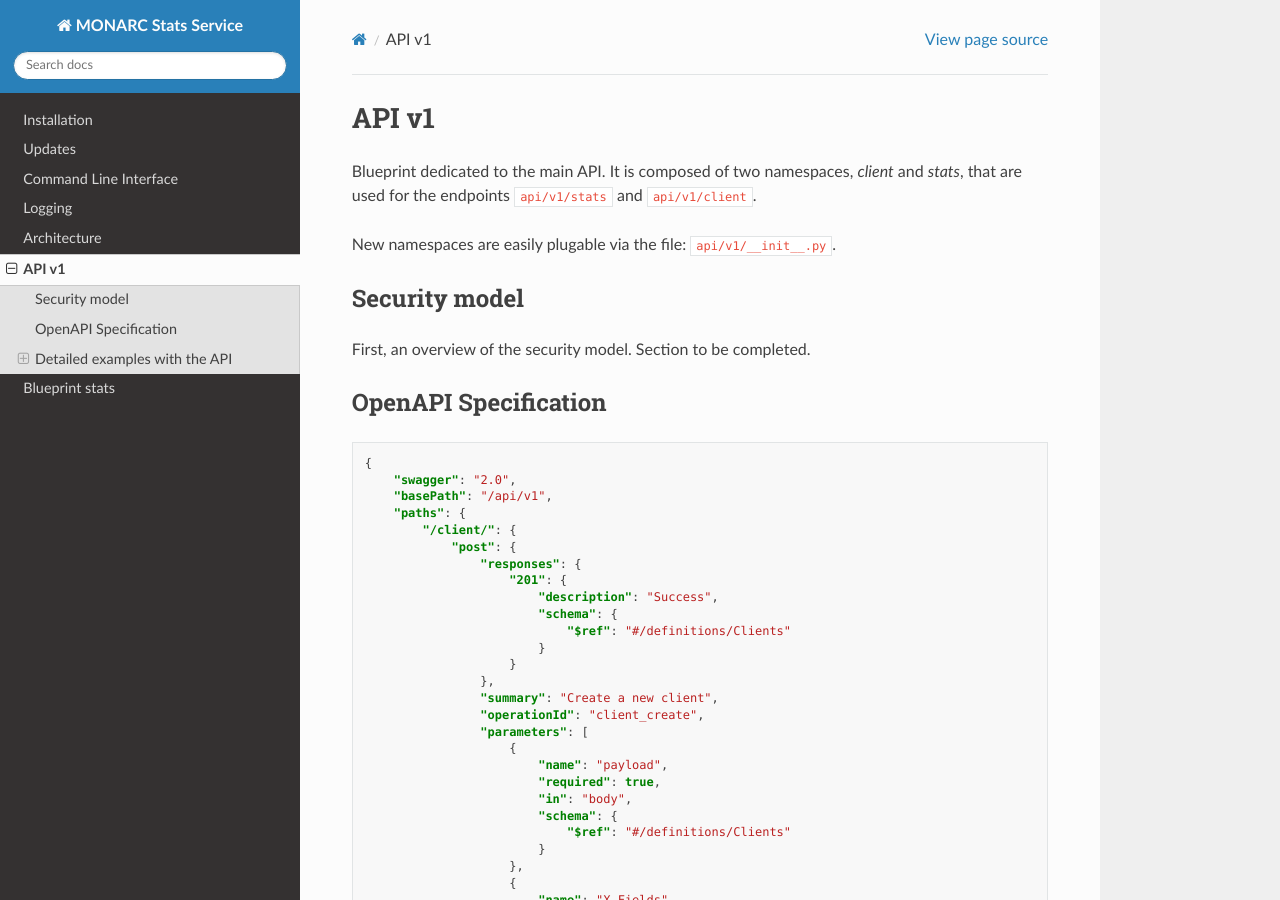
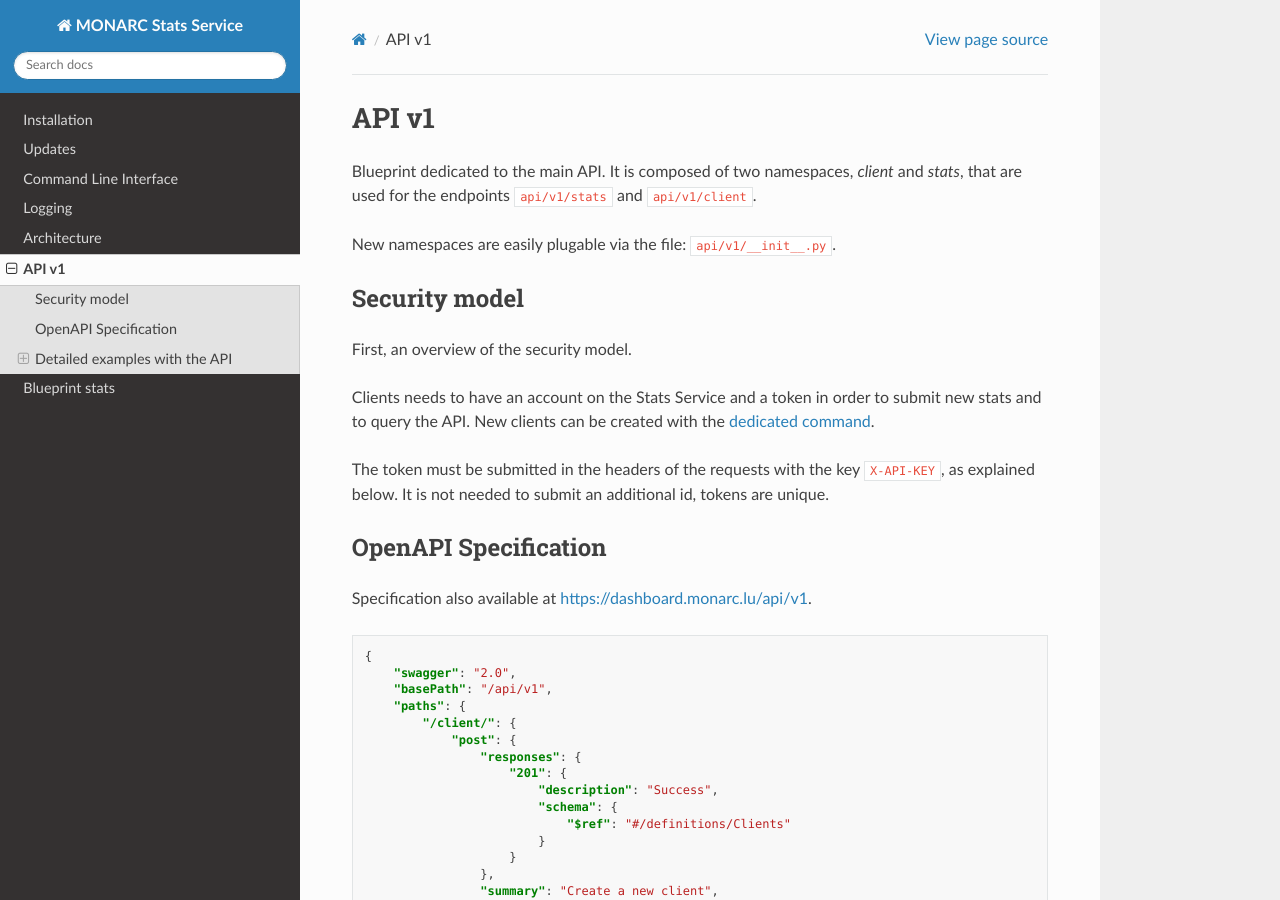
Before and after one commit to monarc-project/stats-service, a Sphinx documentation site: the page built from docs/api-v1.rst, in a window 1280 px wide and 900 px high. Built offline with Sphinx 7.4.7 and the Read the Docs theme 2.0.0, drawn with Linux system fonts in a browser that asks for light colours.

Commit message:
chg: [documentation] Added details about the security model.

```diff
--- a/docs/api-v1.rst
+++ b/docs/api-v1.rst
@@ -10,12 +10,22 @@
 Security model
 --------------
 
-First, an overview of the security model. Section to be completed.
+First, an overview of the security model.
+
+Clients needs to have an account on the Stats Service and a token in order to submit
+new stats and to query the API. New clients can be created with the
+`dedicated command <command-line-interface.html#creating-a-client>`__.
+
+The token must be submitted in the headers of the requests with the key
+``X-API-KEY``, as explained below. It is not needed to submit an additional id,
+tokens are unique.
 
 
 OpenAPI Specification
 ---------------------
 
+Specification also available at
+`https://dashboard.monarc.lu/api/v1 <https://dashboard.monarc.lu/api/v1/>`_.
 
 .. literalinclude:: swagger.json
   :language: JSON
--- a/docs/architecture.rst
+++ b/docs/architecture.rst
@@ -14,6 +14,11 @@
 The Stats Service is installed on a dedicated server, gathering stats sent by the
 front office (FO). It can also return the aggregated stats to the MONARC backend (FO)
 for the dashboard of the MONARC users (with the CEO role).
+
+.. note::
+
+    The Stats Service only communicates with the backend of MONARC thanks to
+    :doc:`its API <./api-v1>`.
 
 The stats collection (from the FO to the stats node) can be triggered with a cron
 task.
```
